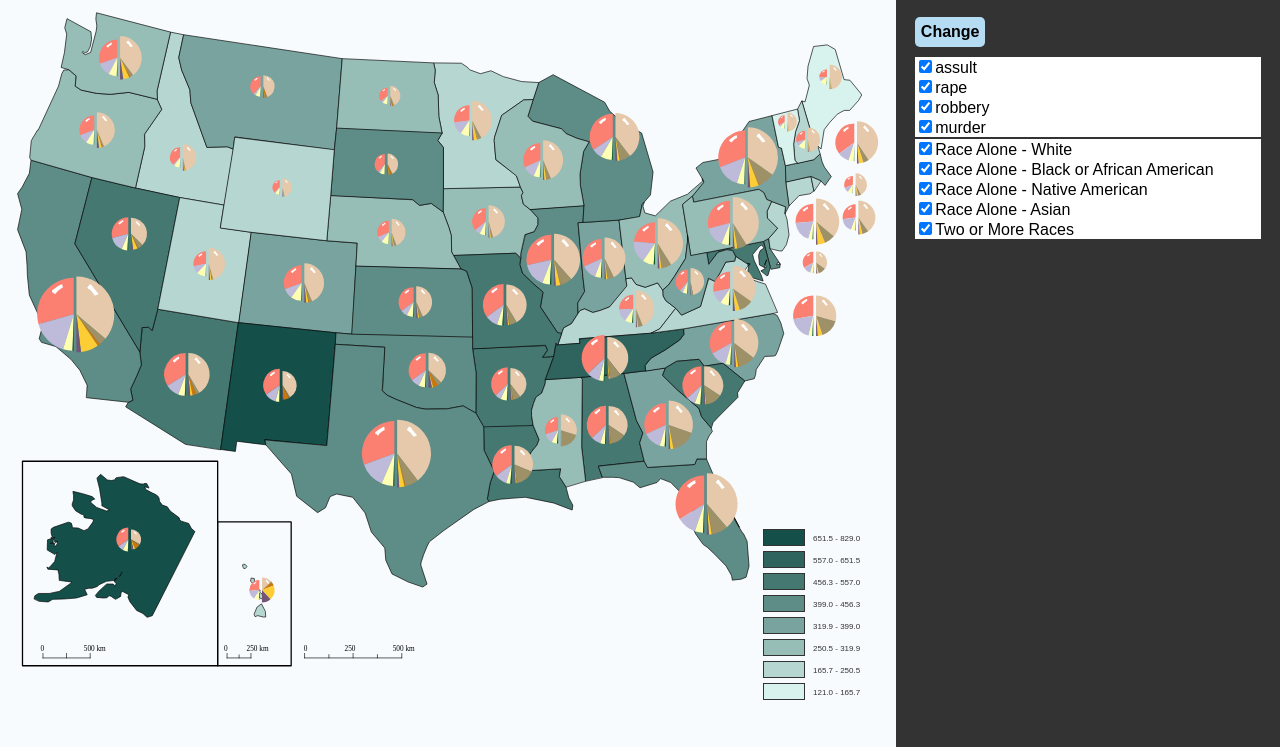
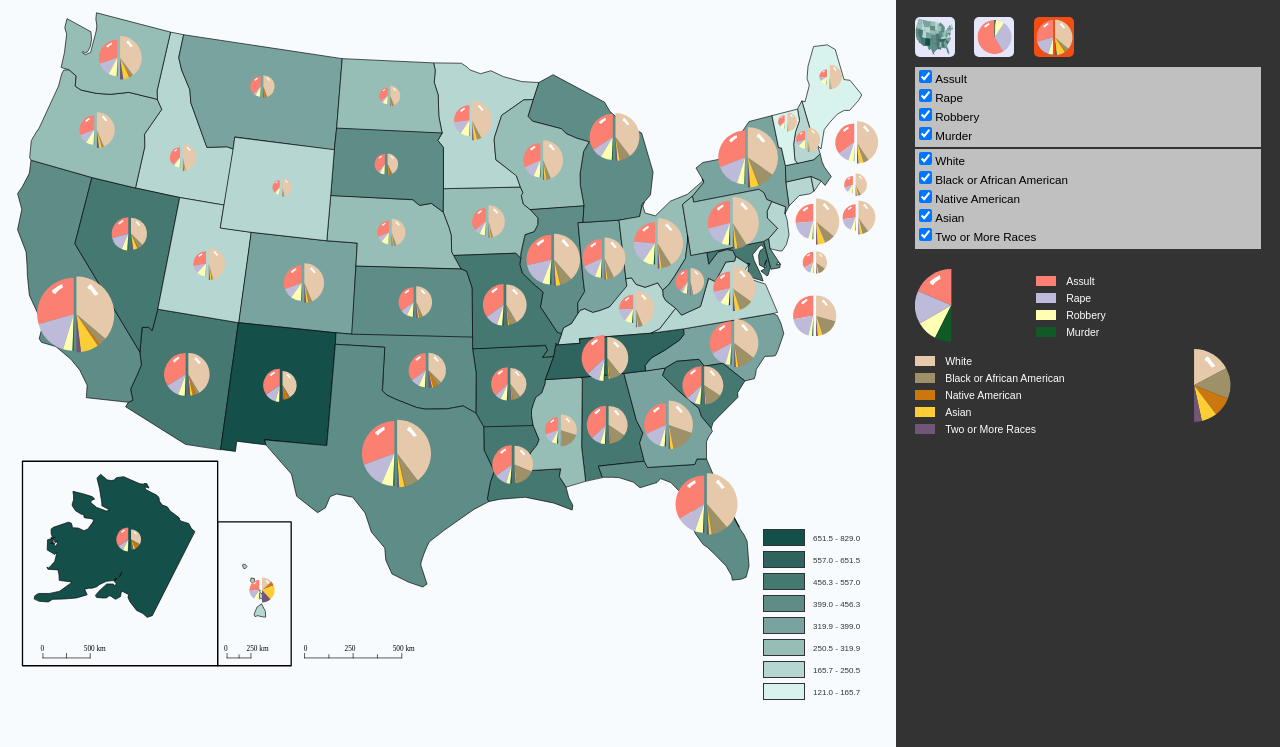
Before and after one commit to Agageldi/Crime-map-of-the-USA, a plain HTML site: page index.html in a window 1280 px wide. Shown: the part 53-800 px from the top of the page. Drawn offline with Linux system fonts and the light colour scheme.

Commit message:
GU_legend_v1.0
-Icons to change GU
-Graphical Uints legends first version
-Synchronisation of the GU with checkboxes

Outlook:
-GU size
-names for all legends

```diff
--- a/index.html
+++ b/index.html
@@ -20,6 +20,7 @@
 	div{
 		color: white;
 		font-family: Arial, Helvetica, sans-serif;
+		font-size:0.9em;
 	}
 	.button{
 		background-color: #B6DCF4;
@@ -96,24 +97,65 @@
 		<div style = "margin-top:10px;margin-bottom:10px;font-size:20px;text-align:center;height:40px;width:100%;background-color: #333;position: relative; float:left;">
 			Violent Crime in USA 2013-2017
 		</div>
-		<div class = "box_part" id="GU_part">
-			<div class = "button" onclick="GUchange(event)" style="left:5%;width:70px;height:30px;position: relative;float:left;">
-				<p class="center">Change</p>
+		<div class = "box_part" id="GU_part"  style="position: relative;">
+			<div class = "button" id="button2" onclick="GUchange(event)" style="background-image: url('./images/map.png');background-size: cover; left:5%;width:40px;height:40px;position: relative;float:left;"></div>
+			<div class = "button" id="button1" onclick="GUchange(event)" style="background-image: url('./images/GU1.png');background-size: cover; left:10%;width:40px;height:40px;position: relative;float:left;"></div>
+			<div class = "button" id="button0" onclick="GUchange(event)" style="background-image: url('./images/GU2.png');background-size: cover; left:15%;width:40px;height:40px;position: relative;float:left;"></div>
+
+
+			<div id="crime_layers" style="overflow:auto;margin-bottom:2px; color:black;height:80px;left:5%;width:90%;background-color:#c0c0c0;position: relative;float:left;">
+				<input onchange="GUchange(event)" class="crime_layer" type="checkbox" name="assult" value="nothing" checked>Assult<br>
+				<input onchange="GUchange(event)" class="crime_layer"type="checkbox" name="rape" value="nothing" checked>Rape<br>
+				<input onchange="GUchange(event)" class="crime_layer"type="checkbox" name="robbery" value="nothing" checked>Robbery<br>
+				<input onchange="GUchange(event)" class="crime_layer"type="checkbox" name="murder" value="nothing" checked>Murder<br>
 			</div>
-			<div id="crime_layers" style="overflow:auto;margin-bottom:2px; color:black;height:80px;left:5%;width:90%;background-color:white;position: relative;float:left;">
-				<input onchange="GUchange(event)" class="crime_layer" type="checkbox" name="assult" value="nothing" checked>assult<br>
-				<input onchange="GUchange(event)" class="crime_layer"type="checkbox" name="rape" value="nothing" checked>rape<br>
-				<input onchange="GUchange(event)" class="crime_layer"type="checkbox" name="robbery" value="nothing" checked>robbery<br>
-				<input onchange="GUchange(event)" class="crime_layer"type="checkbox" name="murder" value="nothing" checked>murder<br>
-			</div>
-			<div id="race_layers" style="overflow:auto;color:black;height:100px;left:5%;width:90%;background-color:white;position: relative;float:left;">
-				<input onchange="GUchange(event)" class="race_layer" type="checkbox" name="white" value="nothing" checked>Race Alone - White<br>
-				<input onchange="GUchange(event)" class="race_layer"type="checkbox" name="black" value="nothing" checked>Race Alone - Black or African American<br>
-				<input onchange="GUchange(event)" class="race_layer"type="checkbox" name="native" value="nothing" checked>Race Alone - Native American<br>
-				<input onchange="GUchange(event)" class="race_layer"type="checkbox" name="asian" value="nothing" checked>Race Alone - Asian<br>
+			<div id="race_layers" style="overflow:auto;color:black;height:100px;left:5%;width:90%;background-color:#c0c0c0;position: relative;float:left;">
+				<input onchange="GUchange(event)" class="race_layer" type="checkbox" name="white" value="nothing" checked>White<br>
+				<input onchange="GUchange(event)" class="race_layer"type="checkbox" name="black" value="nothing" checked>Black or African American<br>
+				<input onchange="GUchange(event)" class="race_layer"type="checkbox" name="native" value="nothing" checked>Native American<br>
+				<input onchange="GUchange(event)" class="race_layer"type="checkbox" name="asian" value="nothing" checked>Asian<br>
 				<input onchange="GUchange(event)" class="race_layer"type="checkbox" name="more" value="nothing" checked>Two or More Races<br>
 			</div>
 		</div>
+		<style>
+				.crime_sphere, .race_sphere{
+					margin-top:7px;
+					height:10px;
+					width:20px;
+					margin-right:80%;
+				}
+				.crime_sphere p, .race_sphere p{
+					white-space: nowrap;
+					padding:0px;
+					margin:0px;
+					margin-left:30px;
+					transform: translateY(0px);
+				}
+
+				</style>
+		<div id="legend_GU_parts" style="margin-top:20px; color:black;height:80px;left:5%;width:90%;position: relative; float:left; margin-right:5%;">
+			<div id="legend_GU_first" style=" color:black;height:100%;width:35%;position: relative; float:left;">
+			</div>
+			<div id="legend_GU_first_txt" style=" color:black;height:100%; width:50%;position: relative; float:left;">
+				<div class = "crime_sphere" style="background-color:#fb8072;"><p>Assult</p></div>
+				<div class = "crime_sphere" style="background-color:#bebada;"><p>Rape</p></div>
+				<div class = "crime_sphere" style="background-color:#ffffb3;"><p>Robbery</p></div>
+				<div class = "crime_sphere" style="background-color:#0f5a27;"><p>Murder</p></div>
+			</div>
+
+
+
+			<div id="legend_GU_second_txt" style=" color:black;height:100%; width:70%;position: relative; float:left;">
+				<div class = "race_sphere" style="background-color:#fb8072;"><p>White</p></div>
+				<div class = "race_sphere" style="background-color:#bebada;"><p>Black or African American</p></div>
+				<div class = "race_sphere" style="background-color:#ffffb3;"><p>Native American</p></div>
+				<div class = "race_sphere" style="background-color:#ffffb3;"><p>Asian</p></div>
+				<div class = "race_sphere" style="background-color:#0f5a27;"><p>Two or More Races</p></div>
+			</div>
+			<div id="legend_GU_second" style=" color:black;height:100%;width:20%;position: relative; float:left;">
+			</div>
+		</div>
+
 
 
 	</div>
--- a/scripts/map.js
+++ b/scripts/map.js
@@ -27,13 +27,21 @@ var classificationValues = []
 var classificationValues_def = []
 
 
+for(var i=0;i<=2;i++)
+	document.getElementById("button"+i).style.backgroundColor="#e6e6fa"
+
 //increament
 if(e != null){
-	var tag = e.target.tagName
-	if(tag==="P" || tag ==="DIV")
-		GU_bool = (GU_bool+1)%3
+	var id = e.target.id
+	if(id=="button1") GU_bool=1
+	if(id=="button2") GU_bool=2
+	if(id=="button0") GU_bool=0
 }
+//highlighting button
+document.getElementById("button"+GU_bool).style.backgroundColor="#F14E15"
 
+// legend update
+GULegendUpdate();
 
 
 // reference state for GU size
@@ -179,6 +187,70 @@ function popupClose(event){
 	ev=event;
 	popupElement.style.display = "none"
 }
+function GULegendUpdate(){
+
+var legend_box = document.getElementById("legend_GU_parts")
+
+if(GU_bool==0){
+	legend_box.style.display = "block"
+	document.getElementById("legend_GU_second").style.display="block"
+	document.getElementById("legend_GU_second_txt").style.display="block"
+
+	var angles = [20,16,10,8]
+	var rightAng = [20,16,10,8,4]
+	angles = checkboxFilter(angles,document.getElementsByClassName("crime_layer"))
+	rightAng = checkboxFilter(rightAng,document.getElementsByClassName("race_layer"))
+
+	var GU=generateSVG("legend_svg1",angles,rightAng,1,1,[100,100]).split('\n\n\n')
+
+	var txt=document.getElementsByClassName("crime_sphere")
+	for(var i=0;i<angles.length;i++)
+	{
+		txt[i].style.backgroundColor=leftColors[i]
+		if(angles[i]==0)
+			txt[i].style.display = "none"
+		else
+			txt[i].style.display = "block"
+	}
+	txt = document.getElementsByClassName("race_sphere")
+	for(var i=0;i<rightAng.length;i++)
+	{
+		txt[i].style.backgroundColor=rightColors[i]
+		if(rightAng[i]==0)
+			txt[i].style.display = "none"
+		else
+			txt[i].style.display = "block"
+	}
+
+	var leg_svg = "<svg id = 'legend_svg0' style='height:100%;' viewBox='0 0 220 220'>"
+
+	document.getElementById("legend_GU_first").innerHTML=leg_svg + GU[0]+"</svg>"
+	document.getElementById("legend_GU_second").innerHTML=leg_svg + GU[1]+"</svg>"
+
+}else if(GU_bool==1){
+	document.getElementById("legend_GU_second").style.display="none"
+	document.getElementById("legend_GU_second_txt").style.display="none"
+
+	legend_box.style.display = "block"
+	var angles = [20,16,10,8]
+	angles = checkboxFilter(angles,document.getElementsByClassName("crime_layer"))
+
+	txt=document.getElementsByClassName("crime_sphere")
+	for(var i=0;i<angles.length;i++)
+		if(angles[i]==0)
+			txt[i].style.display = "none"
+		else
+			txt[i].style.display = "block"
+
+	var leg_svg = "<svg id = 'legend_svg0' style='height:100%;' viewBox='0 0 200 200'>"
+	leg_svg += generateSVG_simple("legend_svg1",angles,1,[100,100])+"</svg>"
+	document.getElementById("legend_GU_first").innerHTML=leg_svg
+
+}else if(GU_bool==2)
+	legend_box.style.display = "none"
+
+
+}
 
 GUchange(null)
 
--- a/scripts/script.js
+++ b/scripts/script.js
@@ -117,6 +117,9 @@ function generateSVG(name,leftAngles,rightAngles,myScale,myScale2,pos){
 	var scale1= myScale*10
 	mySvg +='<path id="_x33_dright" fill="#FFFFFF" d="M'+(x0*0.70)+','+(y0/4)+'c0,0,0,'+0.1*scale1+',0,'+0.2*scale1+'c0,0'+(-0.1*scale1)+','+0.1*scale1+''+(-0.1*scale1)+','+0.1*scale1+'c'+(-0.2*scale1)+','+0.1*scale1+''+(-0.5*scale1)+','+0.2*scale1+''+(-0.7*scale1)+','+0.4*scale1+'	c'+(-0.1*scale1)+','+0.1*scale1+''+(-0.1*scale1)+','+0.1*scale1+''+(-0.2*scale1)+','+0.2*scale1+'c'+(-0.1*scale1)+',0'+(-0.1*scale1)+',0'+(-0.2*scale1)+','+0.1*scale1+'c0,0'+(-0.1*scale1)+','+0.1*scale1+''+(-0.1*scale1)+','+0.1*scale1+'c'+(-0.2*scale1)+','+0.1*scale1+''+(-0.3*scale1)+','+0.3*scale1+'-'+0.4*scale1+','+0.4*scale1+'c-'+0.1*scale1+','+0.2*scale1+'-'+0.2*scale1+','+0.4*scale1+'-'+0.4*scale1+','+0.4*scale1+'	c0,0-'+0.1*scale1+',0-'+0.1*scale1+',0c-'+0.1*scale1+',0-'+0.1*scale1+'-'+0.1*scale1+'-'+0.1*scale1+'-'+0.1*scale1+'c-'+0.1*scale1+'-'+0.2*scale1+'-'+0.4*scale1+'-'+0.2*scale1+'-'+0.5*scale1+'-'+0.3*scale1+'c-'+0.1*scale1+'-'+0.1*scale1+'-'+0.1*scale1+'-'+0.2*scale1+'-'+0.1*scale1+'-'+0.3*scale1+'c0-'+0.1*scale1+',0-'+0.2*scale1+',0-'+0.2*scale1+'	c0-'+0.1*scale1+','+0.1*scale1+'-'+0.1*scale1+','+0.2*scale1+'-'+0.2*scale1+'c'+0.1*scale1+'-'+0.1*scale1+','+0.3*scale1+'-'+0.2*scale1+','+0.4*scale1+'-'+0.3*scale1+'c'+0.1*scale1+'-'+0.1*scale1+','+0.3*scale1+'-'+0.2*scale1+','+0.4*scale1+'-'+0.3*scale1+'c'+0.4*scale1+'-'+0.3*scale1+','+0.9*scale1+'-'+0.6*scale1+','+1.3*scale1+'-'+0.8*scale1+'c'+0.2*scale1+'-'+0.1*scale1+','+0.4*scale1+'-'+0.3*scale1+','+0.5*scale1+',0z"/>'
 
+
+
+	mySvg +="\n\n\n"
 	//-------------------------------------------------------------------------------
 	/*The graph  repsents crime density rate ofbetween the year and 2017, the last value of the data.
 	  The left side shows rate of change violent crime density between 2013 and 2017 and
@@ -150,6 +153,7 @@ function generateSVG(name,leftAngles,rightAngles,myScale,myScale2,pos){
 	mySvg += '<path id="_x33_dleft" fill="#FFFFFF" d="M'+(x0+r/2)+','+(y0-r/2)+'c0,0-'+0.1*scale2+','+0.1*scale2+'-'+0.2*scale2+',0c0,0-'+0.1*scale2+'-'+0.1*scale2+'-'+0.1*scale2+'-'+0.1*scale2+'c-'+0.1*scale2+'-'+0.2*scale2+'-'+0.3*scale2+'-'+0.4*scale2+'-'+0.4*scale2+'-'+0.6*scale2+' c-'+0.1*scale2+'-'+0.1*scale2+'-'+0.1*scale2+'-'+0.1*scale2+'-'+0.2*scale2+'-'+0.2*scale2+'c0-'+0.1*scale2+'-'+0.1*scale2+'-'+0.1*scale2+'-'+0.1*scale2+'-'+0.2*scale2+'c0,0-'+0.1*scale2+'-'+0.1*scale2+'-'+0.1*scale2+'-'+0.1*scale2+'c-'+0.1*scale2+'-'+0.1*scale2+'-'+0.3*scale2+'-'+0.3*scale2+'-'+0.5*scale2+'-'+0.4*scale2+'c-'+0.2*scale2+'-'+0.1*scale2+'-'+0.4*scale2+'-'+0.2*scale2+'-'+0.5*scale2+'-'+0.4*scale2+'	c0,0,0-'+0.1*scale2+',0-'+0.1*scale2+'c0-'+0.1*scale2+','+0.1*scale2+'-'+0.1*scale2+','+0.1*scale2+'-'+0.1*scale2+'c'+0.1*scale2+'-'+0.1*scale2+','+0.2*scale2+'-'+0.4*scale2+','+0.3*scale2+'-'+0.5*scale2+'c'+0.1*scale2+'-'+0.1*scale2+','+0.2*scale2+'-'+0.1*scale2+','+0.3*scale2+'-'+0.2*scale2+'c'+0.1*scale2+',0,'+0.2*scale2+'-'+0.1*scale2+','+0.2*scale2+',0	c'+0.1*scale2+',0,'+0.2*scale2+','+0.1*scale2+','+0.2*scale2+','+0.2*scale2+'c'+0.1*scale2+','+0.1*scale2+','+0.2*scale2+','+0.2*scale2+','+0.3*scale2+','+0.4*scale2+'c'+0.1*scale2+','+0.1*scale2+','+0.2*scale2+','+0.2*scale2+','+0.3*scale2+','+0.4*scale2+'c'+0.3*scale2+','+0.4*scale2+','+0.7*scale2+','+0.8*scale2+','+scale2+','+1.2*scale2+'c'+0.2*scale2+','+0.2*scale2+','+0.3*scale2+','+0.4*scale2+',0,'+0.5*scale2+'z"/>'
 
 	mySvg += '</g>'
+
 	//mySvg += '</svg>'
 	//console.log(mySvg);
 	return mySvg
```
Also changed, not shown: images/GU1.png (added), images/GU2.png (added), images/map.png (added).
